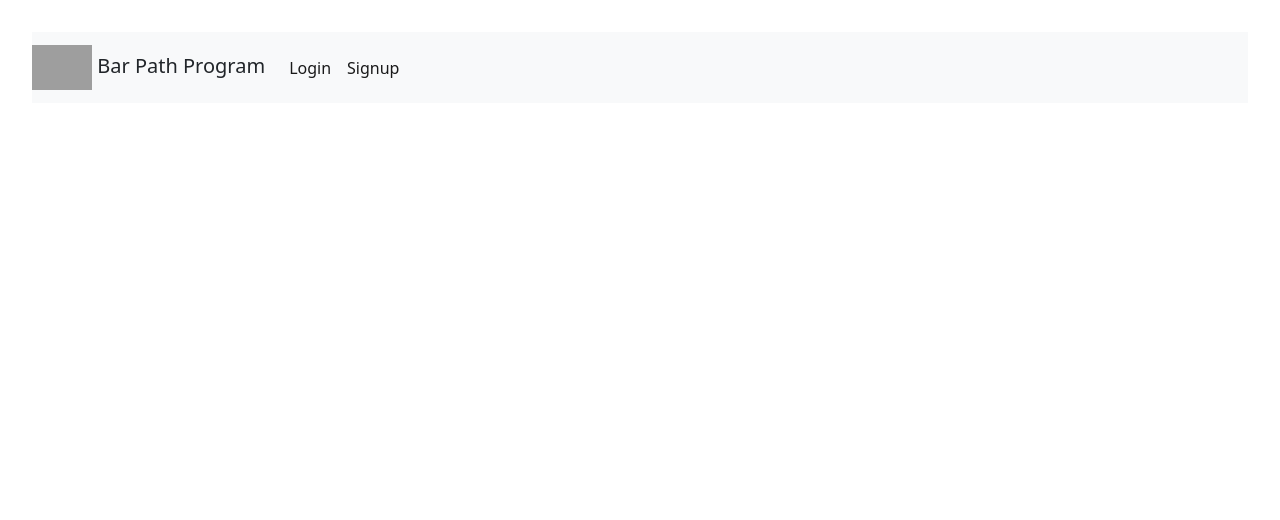
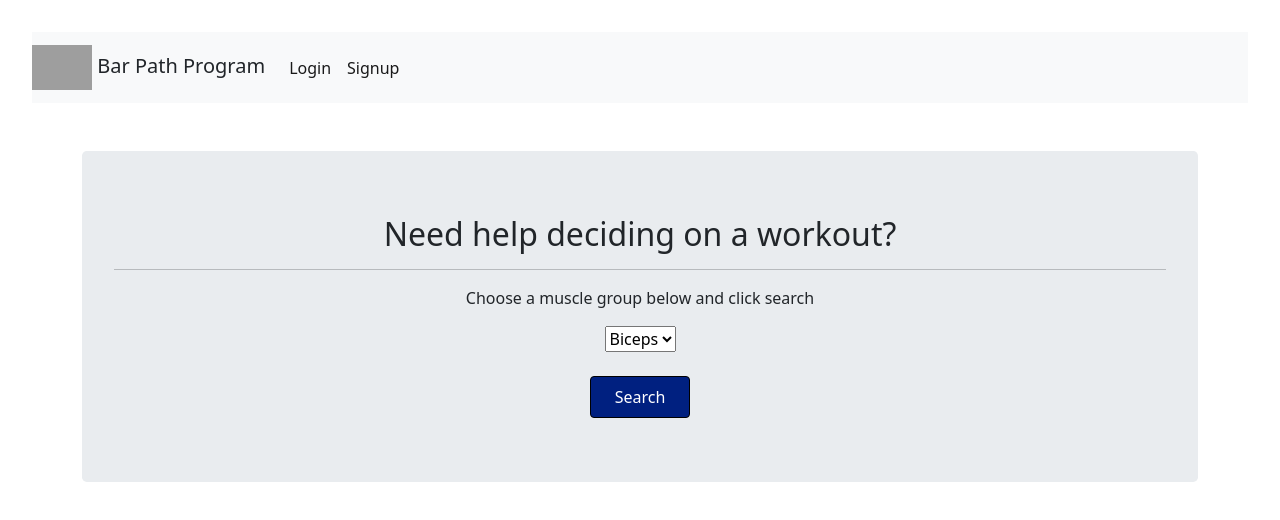
Before and after one commit to supaflip/CPgroup_project, a React (Vite) app in the folder frontend/: page /workoutgenerator in a window 1280 px wide. Shown: the top 520 px of the page. Built offline with nearby package versions, Linux system fonts and the light colour scheme; grey boxes are pictures that could not be loaded.

Commit message:
Workout generate page included

```diff
--- a/frontend/src/App.jsx
+++ b/frontend/src/App.jsx
@@ -10,6 +10,7 @@ import Layout from './hocs/Layout';
 import MyProfilePage from './pages/MyProfilePage';
 import React from 'react';
 import CreateProfileForm from './components/CreateProfileForm';
+import RandomWorkoutPage from './pages/RandomWorkoutPage';
 
 function App() {
 
@@ -30,6 +31,7 @@ function App() {
             <Route exact path="/create/" element={<CreateProfileForm />} />
             <Route exact path="/myprofile/" element={<MyProfilePage USER_AUTH={USER_AUTH}/>} />
             <Route exact path="/profile/*" element={<AllProfilesPage USER_AUTH={USER_AUTH}/>} />
+            <Route exact path="/workoutgenerator/" element={<RandomWorkoutPage />} />
           </Routes>
         </Layout>
       </Router>
--- a/frontend/src/components/AppNav.jsx
+++ b/frontend/src/components/AppNav.jsx
@@ -59,6 +59,10 @@ function AppNav({USER_AUTH, setUserAuth}) {
         </li>
         <br></br>
         <li className='nav-item active'>
+            <Nav.Link className='ex2' href='/workoutgenerator/'>Workout Generator</Nav.Link>
+        </li>
+        <br></br>
+        <li className='nav-item active'>
             <Nav.Link className='ex2'onClick={handleSignout} text="signout">Signout</Nav.Link>
         </li>
     </Fragment>
--- a/frontend/src/index.css
+++ b/frontend/src/index.css
@@ -173,7 +173,7 @@ button:focus-visible {
 }
 
 .weekpage{
-  background-image: url('https://cdn.shopify.com/s/files/1/0052/7043/7978/articles/progression-principle-weight-training-conditioning.jpg?v=1635639104') !important;
+  background-image: url('https://images.unsplash.com/photo-1542684377-0b875fde9563?ixlib=rb-4.0.3&ixid=MnwxMjA3fDB8MHxwaG90by1wYWdlfHx8fGVufDB8fHx8&auto=format&fit=crop&w=718&q=80') !important;
 }
 .workoutcontainer {
   position: relative;
--- /dev/null
+++ b/frontend/src/pages/RandomWorkoutPage.jsx
@@ -0,0 +1,81 @@
+import { useState, useEffect } from "react";
+import API from "../api/API";
+import UpdateProfileForm from "../components/UpdateProfileForm";
+import Card from "react-bootstrap/Card";
+import Button from "react-bootstrap/Button";
+import { Navigate } from "react-router-dom";
+
+function RandomWorkoutPage({USER_AUTH}) {
+
+
+const [select, setSelect] = useState("biceps");
+const [isExpanded, setIsExpanded] = useState(false);
+
+const handleButtonClick = () => {
+  setShowUpdateForm(true);
+};
+
+const handleFormSubmit = (e) => {
+  e.preventDefault();
+  API.fetchMuscleWorkout(select);
+};
+
+const handleToggle = () => {
+  setIsExpanded(!isExpanded);
+};
+  return (
+    <div className='container'>
+      <div className='jumbotron mt-5'>
+      <h2>Need help deciding on a workout?</h2>
+      <form>
+        <hr></hr>
+        <p>Choose a muscle group below and click search</p>
+        <select onChange={(e) => setSelect(e.target.value)}>
+          <option value="biceps">Biceps</option>
+          <option value="chest">Chest</option>
+          <option value="glutes">Glutes</option>
+        </select>
+        <br></br>
+        <br></br>
+        <button className='btn btn-primary btn-lg' type="submit" onClick={handleFormSubmit}>
+          Search
+        </button>
+      </form>
+      </div>
+    </div>
+  );
+}
+
+export default RandomWorkoutPage;
+
+
+// NOT SURE WHERE THIS SHOULD BE
+
+// const [showUpdateForm, setShowUpdateForm] = useState(false);
+// const [select, setSelect] = useState("biceps");
+// const [isExpanded, setIsExpanded] = useState(false);
+
+// const handleButtonClick = () => {
+//   setShowUpdateForm(true);
+// };
+
+// const handleFormSubmit = (e) => {
+//   e.preventDefault();
+//   API.fetchMuscleWorkout(select);
+// };
+
+// const handleToggle = () => {
+//   setIsExpanded(!isExpanded);
+// };
+
+{/* <form>
+<select onChange={(e) => setSelect(e.target.value)}>
+  <option value="biceps">biceps</option>
+  <option value="chest">chest</option>
+  <option value="glutes">glutes</option>
+</select>
+<br></br>
+<button type="submit" onClick={handleFormSubmit}>
+  Search
+</button>
+</form> */}
```
Also changed, not shown: 1 other file (tests, documents, lock files or other folders).
